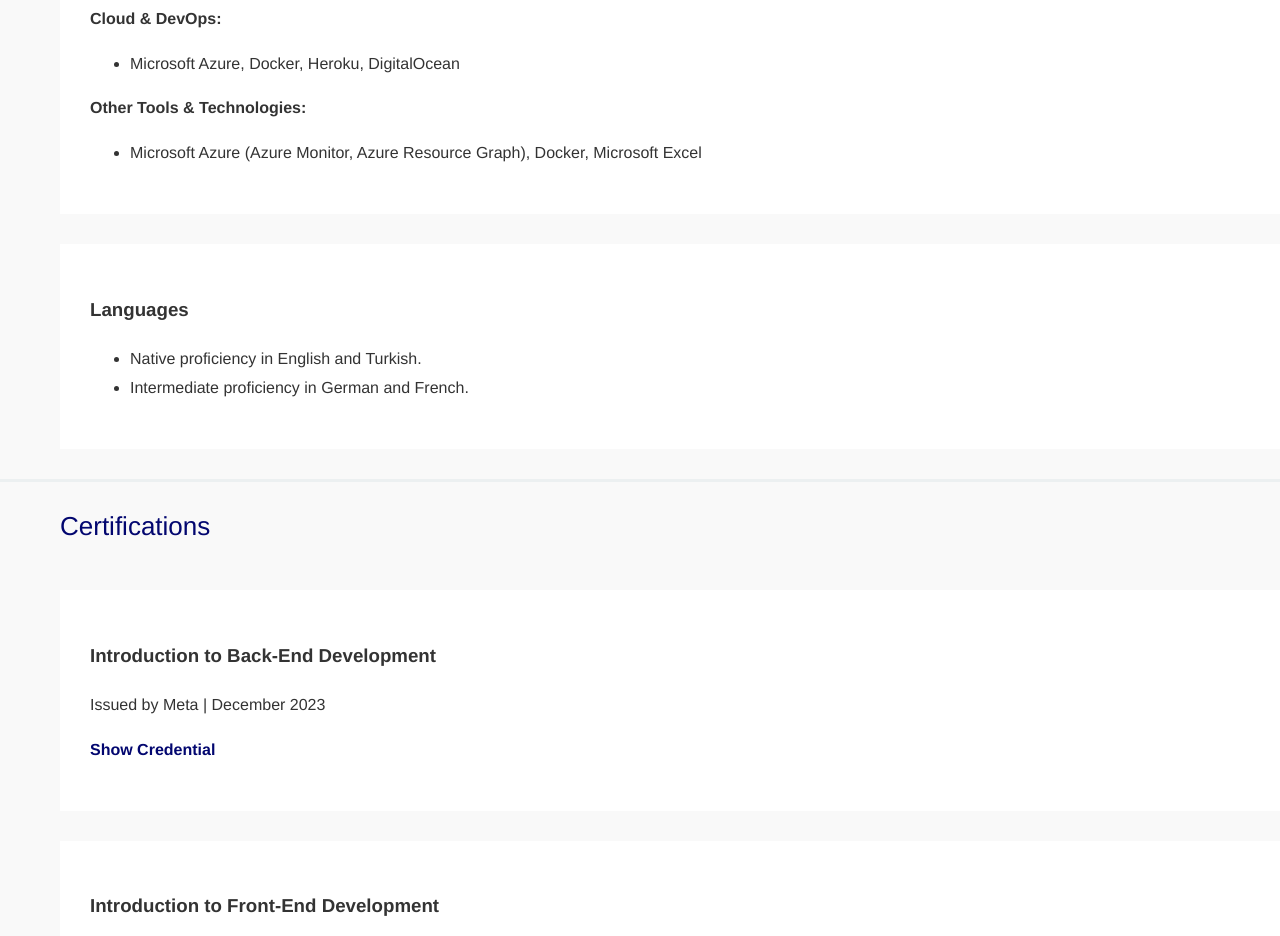
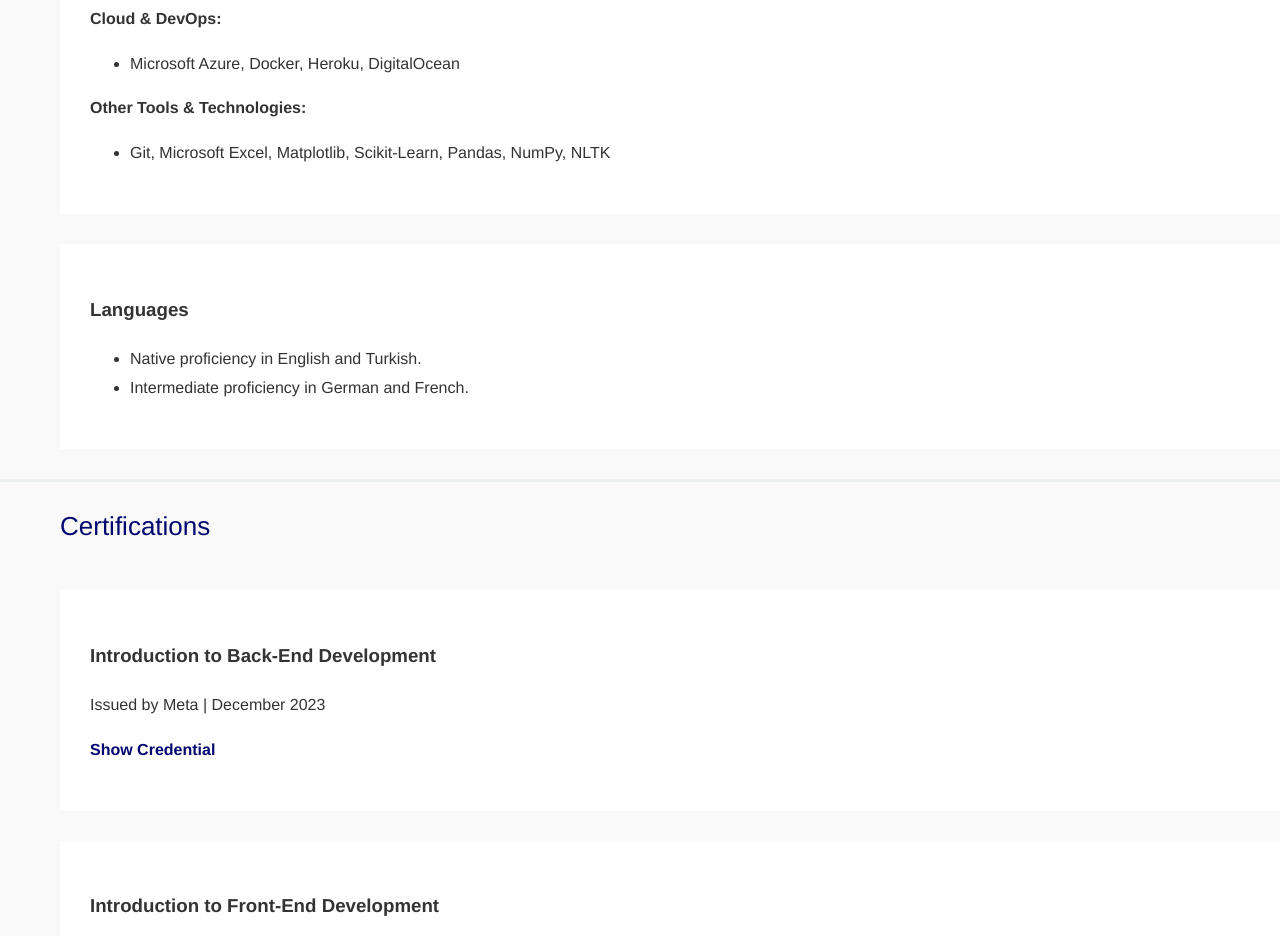
Before and after one commit to mhsendur/mhsendur.github.io, a plain HTML site: page index.html in a window 1280 px wide. Shown: the part 5660-6596 px from the top of the page. Drawn offline with Linux system fonts and the light colour scheme.

Commit message:
Update index.html

```diff
--- a/index.html
+++ b/index.html
@@ -216,7 +216,7 @@
 
     <p><strong>Other Tools & Technologies:</strong></p>
     <ul>
-            <li>Microsoft Azure (Azure Monitor, Azure Resource Graph), Docker, Microsoft Excel</li>
+        <li>Git, Microsoft Excel, Matplotlib, Scikit-Learn, Pandas, NumPy, NLTK</li>
     </ul>
     </div>
 
```
Lines whose indentation alone changed are shown as unchanged.
